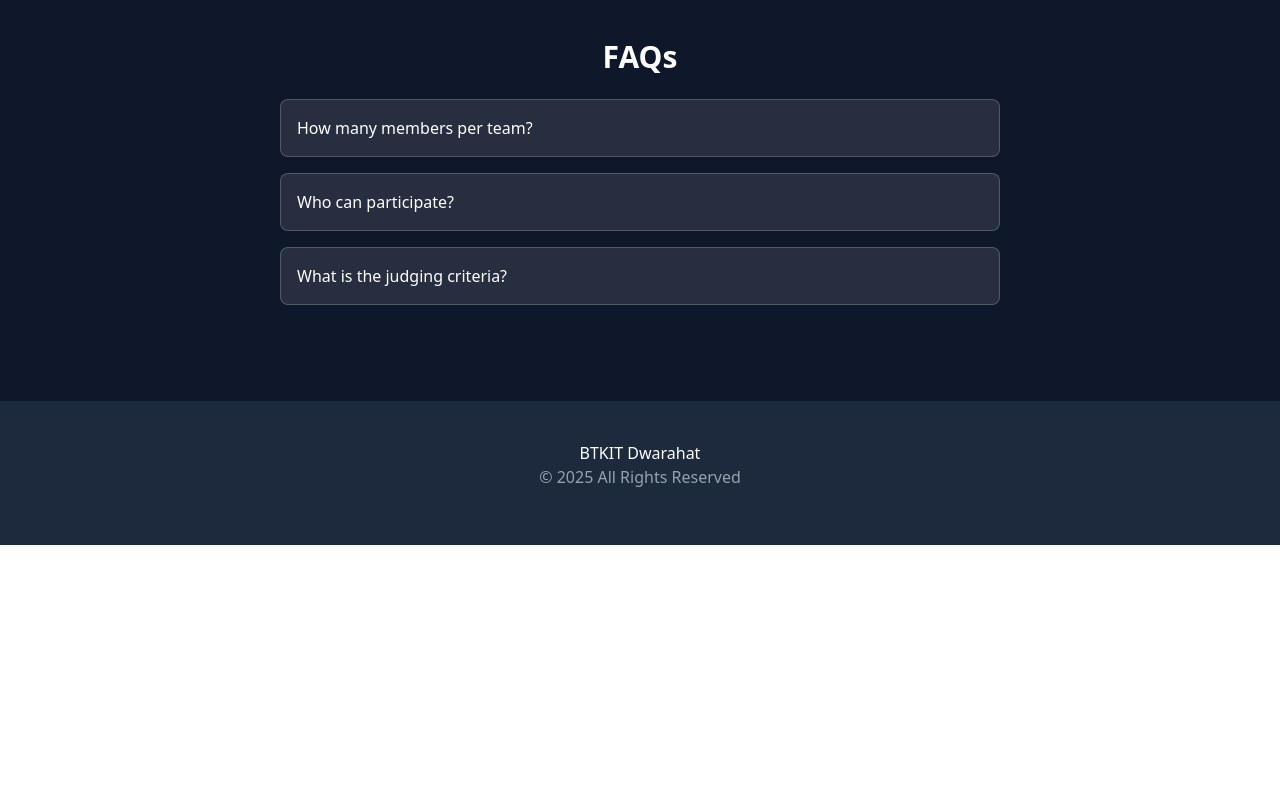
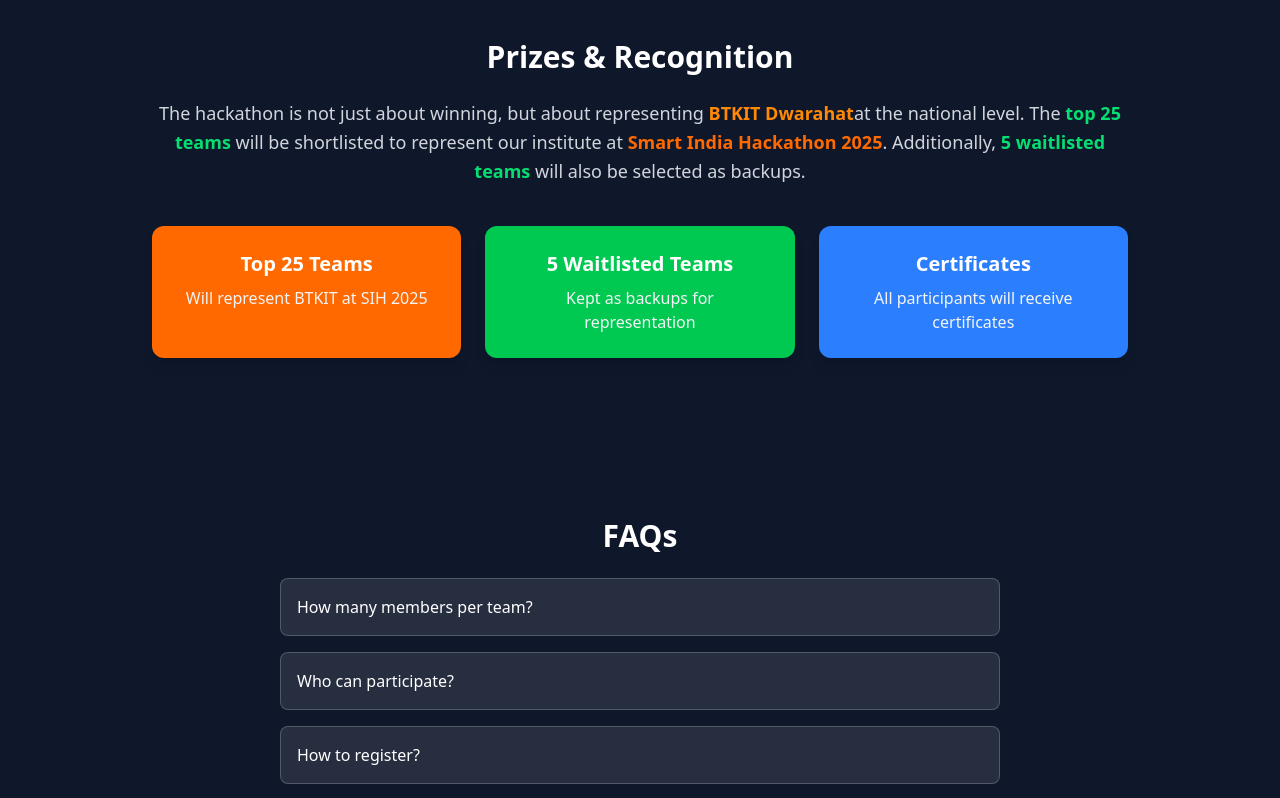
Before and after one commit to ayushsaini7717/SIHWebsite, a React (Vite) app: page / in a window 1280 px wide. Shown: the part 5040-5838 px from the top of the page. Before the commit the page ends 5585 px from the top, so only its background shows below. Built offline with nearby package versions, Linux system fonts and the light colour scheme.

Commit message:
updated the Prize and FAQ section

```diff
--- a/src/App.jsx
+++ b/src/App.jsx
@@ -17,6 +17,7 @@ function App() {
       <TimelineSection/>
       <ProblemCategories/>
       <RegistrationSection/>
+      <PrizesSection/>
       <FAQSection/>
       <FooterSection/>
     </div>
--- a/src/components/FAQSection.jsx
+++ b/src/components/FAQSection.jsx
@@ -1,9 +1,11 @@
 import { useState } from "react";
 
 const faqs = [
-  { q: "How many members per team?", a: "6 members allowed(atleast 1 female)." },
+  { q: "How many members per team?", a: "6 members allowed (at least 1 female)." },
   { q: "Who can participate?", a: "Only BTKIT students." },
+  { q: "How to register?", a: "Click on Register Now and fill the details through the Google Form." },
   { q: "What is the judging criteria?", a: "Innovation, Feasibility, Technical Approach and Societal Impact." },
+  { q: "What about report submission?", a: "Selected teams' details will be uploaded on the official SIH 2025 portal." },
 ];
 
 const FAQSection = () => {
--- a/src/components/PrizesSection.jsx
+++ b/src/components/PrizesSection.jsx
@@ -2,22 +2,31 @@ const PrizesSection = () => {
   return (
     <section id="prizes" className="py-20 px-6 max-w-5xl mx-auto text-center">
       <h2 className="text-3xl font-bold mb-6">Prizes & Recognition</h2>
-        <p className="text-lg mb-6 text-gray-300">
-          Winners will get certificates, cash prizes, and a chance to represent
-          BTKIT at the national SIH 2025.
+
+      <p className="text-lg mb-6 text-gray-300 leading-relaxed">
+        The hackathon is not just about winning, but about representing{" "}
+        <span className="font-semibold text-orange-400">BTKIT Dwarahat</span>
+        at the national level. The{" "}
+        <span className="text-green-400 font-semibold">top 25 teams</span> will
+        be shortlisted to represent our institute at{" "}
+        <span className="font-semibold text-orange-500">Smart India Hackathon 2025</span>.
+        Additionally,{" "}
+        <span className="font-semibold text-green-400">5 waitlisted teams</span>{" "}
+        will also be selected as backups.
       </p>
-        <div className="grid md:grid-cols-3 gap-6">
-          <div className="p-6 bg-gradient-to-r from-orange-500 to-green-600 rounded-xl shadow-xl">
-            <h3 className="font-bold text-xl">1st Prize</h3>
-            <p>₹10,000 + Certificate</p>
+
+      <div className="grid md:grid-cols-3 gap-6 mt-10">
+        <div className="p-6 bg-orange-500 rounded-xl shadow-lg">
+          <h3 className="font-bold text-xl mb-2">Top 25 Teams</h3>
+          <p className="text-gray-100">Will represent BTKIT at SIH 2025</p>
         </div>
-          <div className="p-6 bg-gradient-to-r from-orange-400 to-green-500 rounded-xl shadow-xl">
-            <h3 className="font-bold text-xl">2nd Prize</h3>
-            <p>₹7,000 + Certificate</p>
+        <div className="p-6 bg-green-500 rounded-xl shadow-lg">
+          <h3 className="font-bold text-xl mb-2">5 Waitlisted Teams</h3>
+          <p className="text-gray-100">Kept as backups for representation</p>
         </div>
-          <div className="p-6 bg-gradient-to-r from-orange-300 to-green-400 rounded-xl shadow-xl">
-            <h3 className="font-bold text-xl">3rd Prize</h3>
-            <p>₹5,000 + Certificate</p>
+        <div className="p-6 bg-blue-500 rounded-xl shadow-lg">
+          <h3 className="font-bold text-xl mb-2">Certificates</h3>
+          <p className="text-gray-100">All participants will receive certificates</p>
         </div>
       </div>
     </section>
```
Lines whose indentation alone changed are shown as unchanged.
